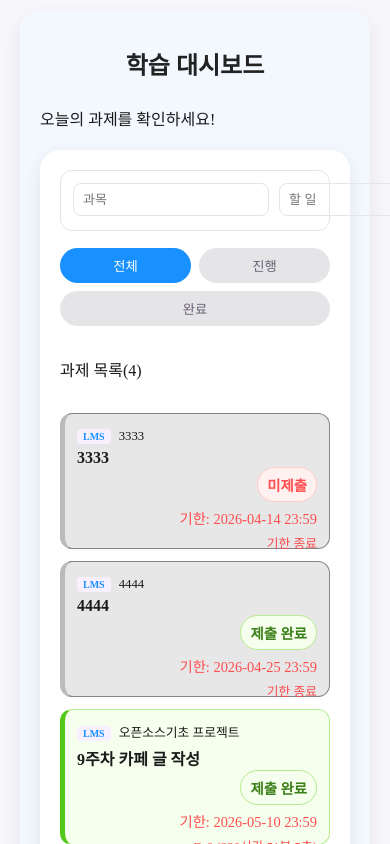
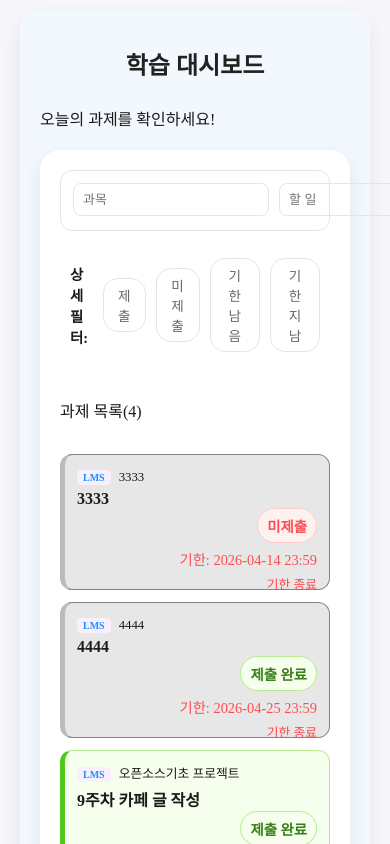
Before and after one commit to KadenID/OSBP_Team_NULL, a React (Vite) app in the folder client/: page / in a window 390 px wide. Shown: the top 844 px of the page. Built offline with nearby package versions, Linux system fonts and the light colour scheme.

Commit message:
탭 삭제 및 수정 반영 #24

```diff
--- a/client/src/Components/assignment-tab/AssignmentTab.css
+++ b/client/src/Components/assignment-tab/AssignmentTab.css
@@ -17,28 +17,6 @@
   gap: 12px;
   padding: 0;
   list-style: none;
-}
-
-/* 전체 / 진행 / 완료 탭 박스 */
-.tab-buttons {
-  display: flex;
-  gap: 10px;
-  margin-bottom: 20px;
-}
-
-.tab-button {
-  padding: 8px 16px;
-  border: none;
-  background: var(--border);
-  color: var(--text);
-  border-radius: 20px;
-  cursor: pointer;
-  font-weight: 500;
-}
-
-.tab-button.active {
-  background: #1890ff;
-  color: white;
 }
 
 /* 과제 각각 박스 */
@@ -354,17 +332,6 @@
 }
 
 @media screen and (max-width: 768px) {
-  .tab-buttons {
-    gap: 8px;
-    margin-bottom: 15px;
-    flex-wrap: wrap;
-  }
-
-  .tab-button {
-    flex: 1;
-    min-width: 100px;
-  }
-
   .assignment-item {
     padding: 12px;
     flex-direction: column;
--- a/client/src/Components/assignment-tab/AssignmentTab.jsx
+++ b/client/src/Components/assignment-tab/AssignmentTab.jsx
@@ -1,7 +1,5 @@
 import React, {useState, useMemo, useEffect} from 'react';
 import './AssignmentTab.css';
-
-const TABS = { ALL: 'ALL', INCOMPLETED: 'INCOMPLETED', COMPLETED: 'COMPLETED' };
 
 const STATUS = {
   UNSUBMITTED: 'UNSUBMITTED',
@@ -53,7 +51,6 @@ function AssignmentTab() {
   const [newTask, setNewTask] = useState("");
   const [newDeadline, setNewDeadline] = useState("");
 
-  const [currentTab, setCurrentTab] = useState(TABS.ALL);
   const [activeTags, setActiveTags] = useState([]);
 
   const [showModal, setShowModal] = useState(false);
@@ -110,9 +107,9 @@ function AssignmentTab() {
 
       const isExpired = item.isExpired;
 
-      if (currentTab === TABS.COMPLETED) return isExpired && item.isSubmitted; // 완료탭 : 제출완료 + 기한 지남
-      if (currentTab === TABS.INCOMPLETED) {
-        if (activeTags.length > 0) {
+      // 태그 선택 안하면 전체 표시
+      if (activeTags.length === 0) return true;
+
           return activeTags.every(tag => {
             if (tag === STATUS.SUBMITTED) return item.isSubmitted;
             if (tag === STATUS.UNSUBMITTED) return !item.isSubmitted;
@@ -120,10 +117,8 @@ function AssignmentTab() {
             if (tag === STATUS.OVERDUE) return isExpired;
             return true;
           });
-        } return !item.isSubmitted && !isExpired; // 진행탭 : 태그 선택 안하는 경우, 미제출 + 기한 남음
-      } return true;
-    });
-  }, [processed, currentTab, activeTags]);
+        });
+      }, [processed, activeTags]);
 
 
   const sortedList = useMemo(() => { // 남은 기한이 적은 순으로 과제 정렬
@@ -131,17 +126,17 @@ function AssignmentTab() {
   }, [filteredList]);
 
 
-  //상태 변경
+  // 상태 변경
   const toggleTag = (tag) => {
     setActiveTags((prev) => {
       if (prev.includes(tag)) return prev.filter((t) => t !== tag);
 
       let nextTags = [...prev];
 
-      if (tag === STATUS.SUBMITTED) nextTags = nextTags.filter((t) => t !== STATUS.UNSUBMITTED);
+      if (tag === STATUS.SUBMITTED) nextTags = nextTags.filter((t) => t !== STATUS.UNSUBMITTED); // 제출 - 미제출 하나만 선택 가능
       else if (tag === STATUS.UNSUBMITTED) nextTags = nextTags.filter((t) => t !== STATUS.SUBMITTED);
 
-      if (tag === STATUS.ONGOING) nextTags = nextTags.filter((t) => t !== STATUS.OVERDUE);
+      if (tag === STATUS.ONGOING) nextTags = nextTags.filter((t) => t !== STATUS.OVERDUE); // 기한남음 - 기한지남 하나만 선택 가능
       else if (tag === STATUS.OVERDUE) nextTags = nextTags.filter((t) => t !== STATUS.ONGOING);
       return [...nextTags, tag];
     });
@@ -160,7 +155,7 @@ function AssignmentTab() {
   return (
     <div className="assignment-wrapper">
 
-      <form className="add-form" onSubmit={addAssignment}>
+      <form className="add-form" onSubmit={addAssignment}> {/* 과제 생성 영역 */}
         <div className="input-group">
           <div className="input-field">
             <input type="text" placeholder="과목" value={newSubject} onChange={e => setNewSubject(e.target.value)} />
@@ -178,21 +173,7 @@ function AssignmentTab() {
           <button type="submit" className="add-submit-btn">새 과제 추가</button>
       </form>
 
-      <div className="tab-buttons">  {/*전체, 진행, 완료 탭 버튼*/}
-        {Object.entries(TABS).map(([key, value]) => (
-          <button
-            key={key}
-            className={`tab-button ${currentTab === value ? 'active' : ''}`}
-            onClick={() => { setCurrentTab(value); setActiveTags([]); }}
-          >
-            {value === 'ALL' ? '전체' : value === 'INCOMPLETED' ? '진행' : '완료'}
-          </button>
-        ))}
-      </div>
-
-
-      {currentTab === TABS.INCOMPLETED && ( // 진행 탭의 필터링 태그
-        <div className="tag-container"><p>상세 필터:</p>
+        <div className="tag-container"><p>상세 필터:</p> {/* 필터링 태그 */}
           {[
             { id: STATUS.SUBMITTED,   label: '제출' },
             { id: STATUS.UNSUBMITTED, label: '미제출' },
@@ -207,13 +188,12 @@ function AssignmentTab() {
             </button>
           ))}
         </div>
-      )}
 
 
     <div className="assignment-container">
       <header> <p className="tab-title">과제 목록({filteredList.length})</p></header>
 
-      <ul className="mainbox">
+      <ul className="mainbox"> {/* 과제 없는 경우 */}
         {sortedList.length === 0 ? <p>과제가 없습니다.</p> :
             sortedList.map(item => (
              <li
@@ -221,7 +201,7 @@ function AssignmentTab() {
                 key={item.id}
                 >
 
-              <div className="info">
+              <div className="info"> {/* lms 과제인지 생성 과제인지 라벨링 */}
                 <span className={`source-tag ${item.source}`}>{item.source === 'lms' ? 'LMS' : 'USER'}</span>
                 <span className="subject">{item.subject}</span>
                 <p className="task-name">{item.task}</p>
@@ -235,7 +215,7 @@ function AssignmentTab() {
                 <span className="deadline-text"> 기한: {item.deadline.replace('T', ' ').slice(0, 16)}</span>
                 <CountdownText deadlineDate={item.deadlineDate} />
 
-                <div className="item-actions">
+                <div className="item-actions"> {/* 생성과제 - 삭제, 완료 처리 버튼 영역 */}
                     {item.source === 'user' ? (
                       <>
                         <button onClick={() => toggleSubmit(item.id)} className="action-btn toggle">
```
